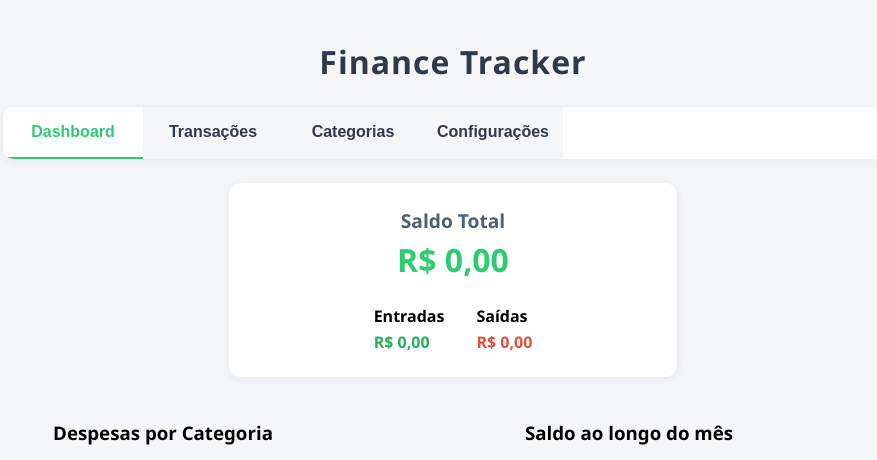
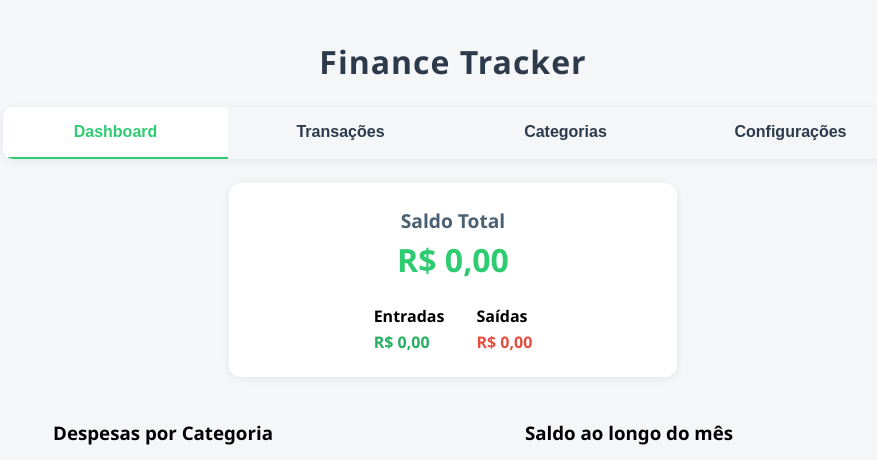
Before and after one commit to PedroAugusto08/FinanceTracker, a website with bundled scripts: page index.html in a window 1280 px wide. Shown: the whole page, without its empty margins (187-1064 px from the left). Built offline with nearby package versions, Linux system fonts and the light colour scheme; no server answers.

Commit message:
Update style.css

```diff
--- a/style.css
+++ b/style.css
@@ -193,21 +193,21 @@ form button:hover {
     display: flex;
     background: #ffffff;
     border-radius: 10px 10px 0 0;
-    overflow-x: auto;
     box-shadow: 0 2px 8px rgba(44,62,80,0.07);
     margin-bottom: 0;
     gap: 8px;
-    scrollbar-width: none;
+    width: 100%;
     max-width: 100vw;
+    overflow-x: hidden;
 }
 .tabs::-webkit-scrollbar {
     display: none;
 }
 .tab {
-    flex: 1 0 60px;
-    min-width: 110px;
-    max-width: 140px;
-    padding: 16px 10px;
+    flex: 1 1 0;
+    min-width: 0;
+    max-width: none;
+    padding: 16px 0px;
     background: #f4f6f8;
     border: none;
     outline: none;
@@ -217,12 +217,15 @@ form button:hover {
     cursor: pointer;
     transition: background 0.2s, color 0.2s;
     border-bottom: 2px solid transparent;
-    white-space: nowrap;
-    text-overflow: ellipsis;
-    overflow: hidden;
+    /* Permite quebra de linha */
+    white-space: normal;
+    text-overflow: unset;
+    overflow: visible;
     justify-content: center;
     display: flex;
     align-items: center;
+    text-align: center;
+    word-break: break-word;
 }
 .tab.active {
     background: #fff;
```
